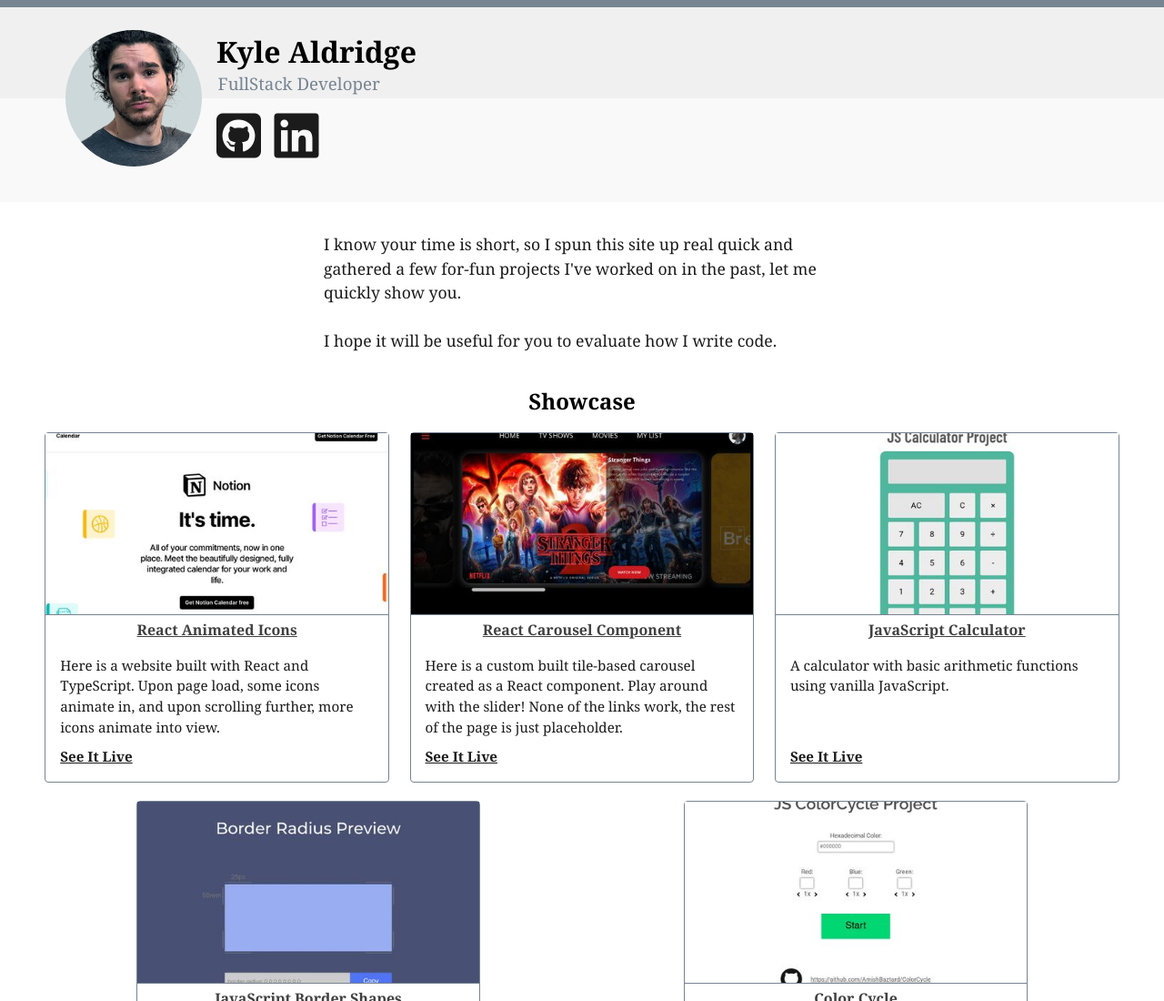
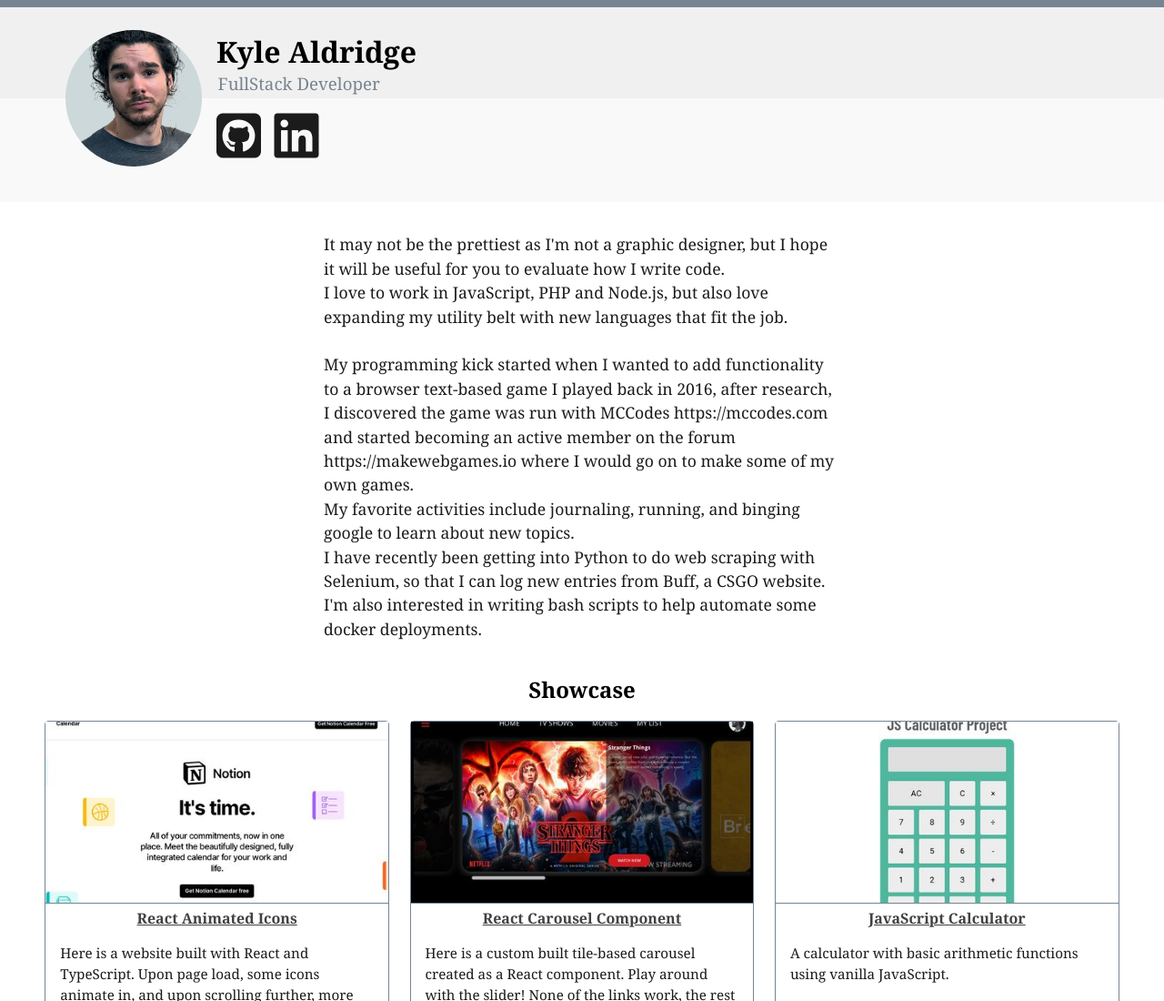
Before and after one commit to NuktukDev/nuktukdev.github.io, a plain HTML site: page index.html in a window 1280 px wide. Shown: the top 1100 px of the page at 91% size. Drawn offline with Linux system fonts and the light colour scheme.

Commit message:
Update index.html

```diff
--- a/index.html
+++ b/index.html
@@ -28,10 +28,15 @@
   <main class="main">
     <div class="main__inner">
       <p class="bio">
-        I know your time is short, so I spun this site up real quick and gathered a few for-fun projects I've worked on in the past, let me quickly show you.
+        It may not be the prettiest as I'm not a graphic designer, but I hope it will be useful for you to evaluate how I write code.<br />
+        I love to work in JavaScript, PHP and Node.js, but also love expanding my utility belt with new languages that fit the job.
         <br />
         <br />
-        I hope it will be useful for you to evaluate how I write code.
+        My programming kick started when I wanted to add functionality to a browser text-based game I played back in 2016, after research, I discovered the game was run with MCCodes https://mccodes.com and started becoming an active member on the forum https://makewebgames.io where I would go on to make some of my own games.
+        <br />
+        My favorite activities include journaling, running, and binging google to learn about new topics.
+        <br />
+        I have recently been getting into Python to do web scraping with Selenium, so that I can log new entries from Buff, a CSGO website. I'm also interested in writing bash scripts to help automate some docker deployments.
       </p>
 
     <section>
```
